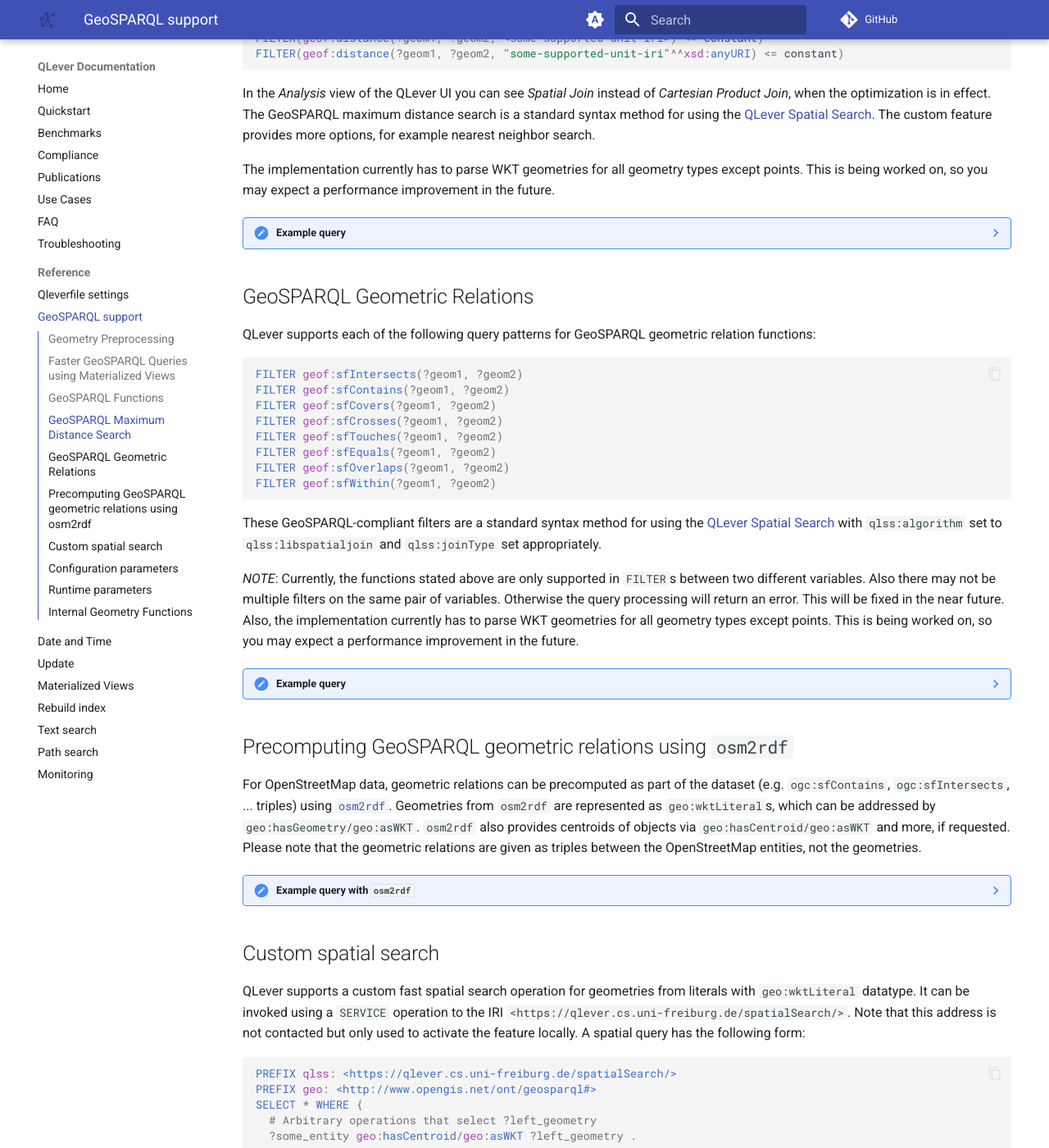
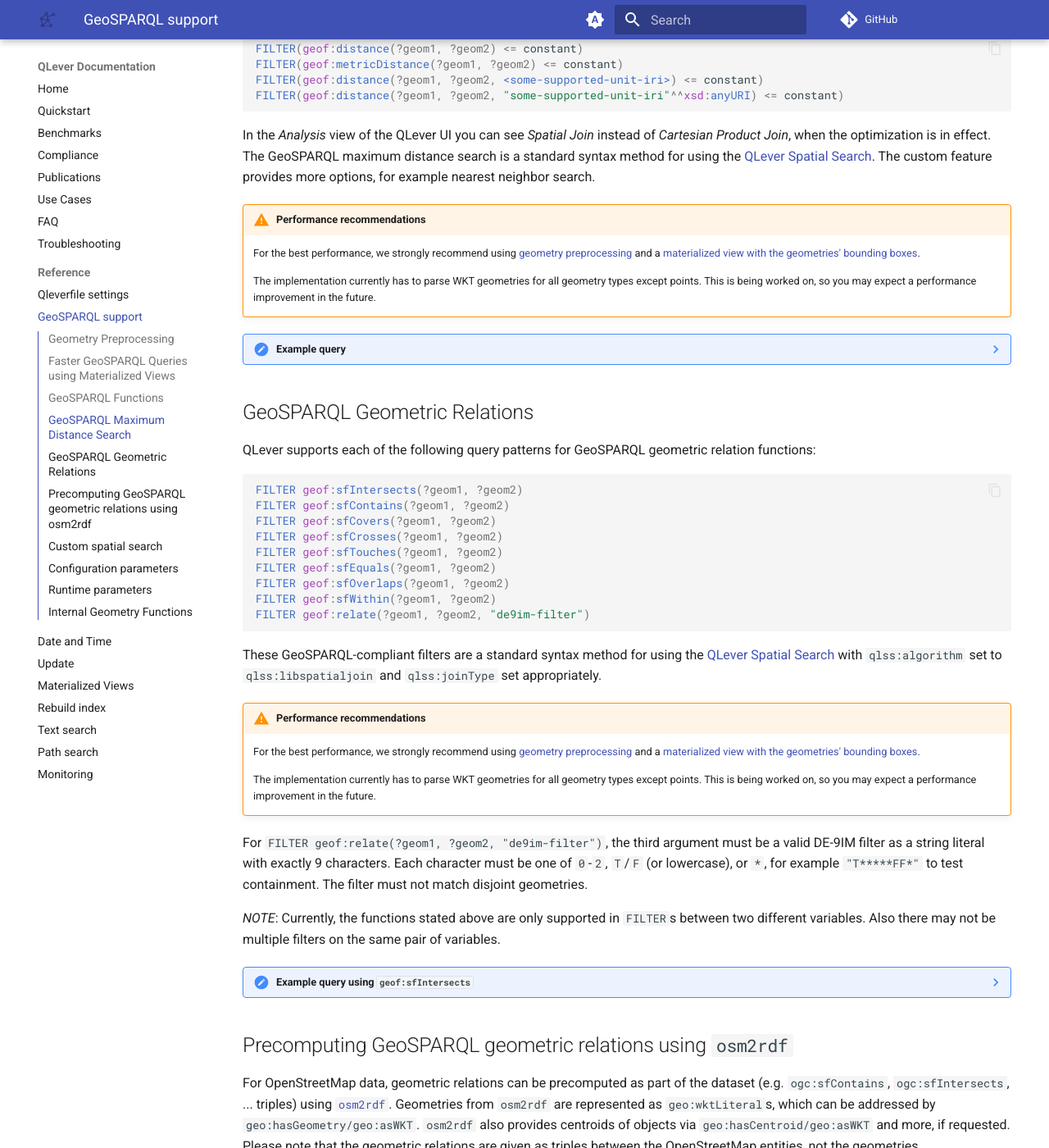
Before and after one commit to qlever-dev/qlever-docs, an MkDocs documentation site: the page built from docs/geosparql.md, in a window 1280 px wide and 1400 px high, scrolled down 3416 px. Shown: the whole window at 82% size. Built offline with MkDocs 1.6.1 and Material for MkDocs 9.7.7, drawn with Linux system fonts in a browser that asks for light colours; plug-ins that fetch from the network failed and are left out; comment, search, counter and statistics services are not loaded; the version menu is left out; some of the changed text lies outside the part shown.

Commit message:
lots of stuff

````diff
--- a/docs/geosparql.md
+++ b/docs/geosparql.md
@@ -4,13 +4,13 @@ This page describes which features from the [OGC GeoSPARQL standard](https://doc
 
 ## Geometry Preprocessing
 
-QLever can preprocess geometries to accelerate various queries. This can be requested via the option `VOCABULARY_TYPE = on-disk-compressed-geo-split` in the `[index]` section of your `Qleverfile` for use with `qlever index` or the `--vocabulary-type on-disk-compressed-geo-split` argument of the `qlever-index` binary.
+QLever can preprocess geometries to accelerate various queries. This can be requested via the option `VOCABULARY_TYPE = on-disk-compressed-geo-split` in the `[index]` section of your `Qleverfile` for use with `qlever index` or the `--vocabulary-type on-disk-compressed-geo-split` argument of the `qlever-index` binary. Together with an appropriate [materialized view](#geo-matview) preprocessing may provide a drastic performance improvement.
 
 If this option is used, QLever will currently precompute centroid, bounding box, geometry type, number of child geometries, length and area for all WKT literals in the input dataset. These can be used for the respective [GeoSPARQL functions](#geosparql-functions), but also for further optimizations (for example, automatic prefiltering of geometries for more efficient [geometric relation filters](#geosparql-geometric-relations)).
 
 ## Faster GeoSPARQL Queries using Materialized Views
 
-[Materialized Views](materialized-views.md) can be used to further improve spatial querying performance. Consider the following materialized view:
+[Materialized Views](materialized-views.md)<a id="geo-matview"></a>  can be used to further improve spatial querying performance. Consider the following materialized view:
 
 ```sparql
 PREFIX geo: <http://www.opengis.net/ont/geosparql#>
@@ -26,9 +26,9 @@ SELECT ?subject ?intermediate ?geometry ?centroid ?area ?length WHERE {
 }
 ```
 
-It will be used whenever `geo:hasGeometry/geo:asWKT` is present in the user query. If the user query additionally contains one of the `BIND`s they are also detected automatically.
+It will be used whenever `geo:hasGeometry/geo:asWKT` is present in the user query. If the user query additionally contains one of the `BIND`s they are also detected and read from the view automatically.
 
-QLever's efficient spatial search operations (see [GeoSPARQL Maximum Distance Search](#geosparql-maximum-distance-search), [GeoSPARQL Geometric Relations](#geosparql-geometric-relations) and [QLever Custom Spatial Search](#custom-spatial-search)) can leverage the bounding boxes given by `ql:envelopeLowerLeft` and `ql:envelopeUpperRight` automatically (see [Internal Geometry Functions](#internal-geometry-functions)). This means it is sufficient for the user to write a query like the following and QLever will use the materialized view and read the geometry bounding boxes for efficient prefiltering directly from the materialized view.
+QLever's efficient spatial search operations (see [GeoSPARQL Maximum Distance Search](#geosparql-maximum-distance-search), [GeoSPARQL Geometric Relations](#geosparql-geometric-relations) and [QLever Custom Spatial Search](#custom-spatial-search)) can leverage the bounding boxes given by `ql:envelopeLowerLeft` and `ql:envelopeUpperRight` automatically (see [Internal Geometry Functions](#internal-geometry-functions)). The same holds for the respective [GeoSPARQL Functions](#geosparql-functions). This means it is sufficient for the user to write a query like the following and QLever will use the materialized view and read the geometry bounding boxes for efficient prefiltering directly from the materialized view.
 
 ```sparql {data-demo-engine="osm-planet"}
 PREFIX osmrel: <https://www.openstreetmap.org/relation/>
@@ -315,7 +315,10 @@ FILTER(geof:distance(?geom1, ?geom2, "some-supported-unit-iri"^^xsd:anyURI) <= c
 
 In the *Analysis* view of the QLever UI you can see *Spatial Join* instead of *Cartesian Product Join*, when the optimization is in effect. The GeoSPARQL maximum distance search is a standard syntax method for using the [QLever Spatial Search](#custom-spatial-search). The custom feature provides more options, for example nearest neighbor search.
 
-The implementation currently has to parse WKT geometries for all geometry types except points. This is being worked on, so you may expect a performance improvement in the future.
+!!! warning "Performance recommendations"
+    For the best performance, we strongly recommend using [geometry preprocessing](#geometry-preprocessing) and a [materialized view with the geometries' bounding boxes](#geo-matview).
+
+    The implementation currently has to parse WKT geometries for all geometry types except points. This is being worked on, so you may expect a performance improvement in the future.
 
 ??? note "Example query"
 
@@ -347,20 +350,25 @@ FILTER geof:sfTouches(?geom1, ?geom2)
 FILTER geof:sfEquals(?geom1, ?geom2)
 FILTER geof:sfOverlaps(?geom1, ?geom2)
 FILTER geof:sfWithin(?geom1, ?geom2)
+FILTER geof:relate(?geom1, ?geom2, "de9im-filter")
 ```
 
 These GeoSPARQL-compliant filters are a standard syntax method for using the
 [QLever Spatial Search](#custom-spatial-search) with `qlss:algorithm` set to
 `qlss:libspatialjoin` and `qlss:joinType` set appropriately.
 
+!!! warning "Performance recommendations"
+    For the best performance, we strongly recommend using [geometry preprocessing](#geometry-preprocessing) and a [materialized view with the geometries' bounding boxes](#geo-matview).
+
+    The implementation currently has to parse WKT geometries for all geometry types except points. This is being worked on, so you may expect a performance improvement in the future.
+
+For `FILTER geof:relate(?geom1, ?geom2, "de9im-filter")`, the third argument must be a valid DE-9IM filter as a string literal with exactly 9 characters. Each character must be one of `0`-`2`, `T`/`F` (or lowercase), or `*`, for example `"T*****FF*"` to test containment. The filter must not match disjoint geometries.
+
 *NOTE*: Currently, the functions stated above are only supported in `FILTER`s
 between two different variables. Also there may not be multiple filters on the
-same pair of variables. Otherwise the query processing will return an error.
-This will be fixed in the near future. Also, the implementation currently has
-to parse WKT geometries for all geometry types except points. This is being
-worked on, so you may expect a performance improvement in the future.
+same pair of variables.
 
-??? note "Example query"
+??? note "Example query using `geof:sfIntersects`"
 
     [All railway lines crossing rivers](https://qlever.dev/osm-planet/oU2Uqb):
 
@@ -373,7 +381,7 @@ worked on, so you may expect a performance improvement in the future.
              geo:hasGeometry/geo:asWKT ?river_geometry .
       ?rail osmkey:railway "rail" ;
             geo:hasGeometry/geo:asWKT ?rail_geometry .
-      FILTER (geof:sfIntersects(?rail_geometry,?river_geometry))
+      FILTER geof:sfIntersects(?rail_geometry,?river_geometry)
     }
     ```
 
@@ -442,13 +450,17 @@ The following configuration parameters are provided in the `SERVICE` as triples
 | `right` | variable | The right join table: *"... find the closest/all intersecting/... [right] geometries"*.  Must refer to a column with literals of `geo:wktLiteral` datatype. |
 | `numNearestNeighbors` | integer | The maximum number of nearest neighbor points from `right` for every point from `left`. Only supported by the `baseline` and `s2` algorithms. |
 | `maxDistance` | integer | The maximum distance in meters between points from `left` and `right` to be included in the result. |
+| `de9imFilter` | string | A valid DE-9IM filter as a literal with exactly 9 characters, each of which must be one of `0`-`2`, `T`/`F` (or lowercase), or `*`. For example `"T*****FF*"` to test containment. The filter must not match disjoint geometries. Requires `algorithm` to be `libspatialjoin` and `joinType` to be `de9im`. |
 | `bindDistance` | variable | An otherwise unbound variable name which will be used to give the distance in kilometers between the result point pairs. |
 | `payload` | variable or IRI `<all>` | Variable from the group graph pattern inside the `SERVICE` to be included in the result. `right` is automatically included. This parameter may be repeated to include multiple variables. For all variables use `<all>`. If `right` is given outside of the `SERVICE` do not use this parameter. |
-| `joinType` | `<intersects>`, `<covers>`, `<contains>`, `<touches>`, `<crosses>`, `<overlaps>`, `<equals>`, `<within>`, `<within-dist>` | The geometric relation to compute between the `left` and `right` geometries. If `within-dist` is chosen, the `maxDistance` parameter is required. Mandatory when using the `libspatialjoin` algorithm and illegal for all other algorithms.  |
+| `joinType` | `<intersects>`, `<covers>`, `<contains>`, `<touches>`, `<crosses>`, `<overlaps>`, `<equals>`, `<within>`, `<within-dist>`, `<de9im>` | The geometric relation to compute between the `left` and `right` geometries. Iff `within-dist` is chosen, the `maxDistance` parameter is required. Iff `de9im` is chosen, the `de9imFilter` parameter is required. Mandatory when using the `libspatialjoin` algorithm and illegal for all other algorithms.  |
 
 NOTE: The individual algorithms support different subsets of all valid literals of `geo:wktLiteral` datatype. The `libspatialjoin` algorithm supports `POINT`, `LINESTRING`, `POLYGON`, `MULTIPOINT`, `MULTILINESTRING`, `MULTIPOLYGON` and `GEOMETRYCOLLECTION`. The `baseline` and `boundingBox` algorithms support the same literals except `GEOMETRYCOLLECTION`. The `s2` algorithm currently only works with `POINT` literals.
 
-NOTE: Geometries except for points currently need to be parsed for every query leading to longer running times. We are working on it.
+!!! warning "Performance recommendations"
+    For the best performance when using the `libspatialjoin` algorithm, we strongly recommend using [geometry preprocessing](#geometry-preprocessing) and a [materialized view with the geometries' bounding boxes](#geo-matview).
+
+    The implementation currently has to parse WKT geometries for all geometry types except points. This is being worked on, so you may expect a performance improvement in the future.
 
 ??? note "Example queries"
 
@@ -501,8 +514,7 @@ NOTE: Geometries except for points currently need to be parsed for every query l
     }
     ```
 
-Special predicate `<max-distance-in-meters:m>`: As a shortcut, a special
-predicate `<max-distance-in-meters:m>` is also supported. The parameter `m`
+Special predicate `<max-distance-in-meters:m>`: As a shortcut for the `s2` algorithm, a special predicate `<max-distance-in-meters:m>` is also supported. The parameter `m`
 refers to the maximum search radius in meters. It may be used as a triple with
 the left join variable as subject and the right join variable as object.
 
@@ -520,7 +532,7 @@ the left join variable as subject and the right join variable as object.
 Deprecated special predicate `<nearest-neighbors:k>` or
 `<nearest-neighbors:k:m>`: *This feature is deprecated and will produce a
 warning, due to confusing semantics. Please use the `SERVICE` syntax instead.*
-A spatial search for nearest neighbors can be realized using `?left
+A spatial search for nearest neighbors using the `s2` algorithm can be realized using `?left
 <nearest-neighbors:k:m> ?right`. Please replace `k` and `m` with integers as
 follows: For each point `?left` QLever will output the `k` nearest points from
 `?right`. Of course, the sets `?left` and `?right` can each be limited using
@@ -560,6 +572,37 @@ completely, set this to `0`.
 
 `ql:isGeoPoint`: Detect whether the given literal is stored in QLever's efficient (lossy) WKT point encoding.
 
+??? note "Example query for `ql:isGeoPoint`"
+
+    ```sparql {data-demo-engine="osm-planet"}
+    PREFIX geo: <http://www.opengis.net/ont/geosparql#>
+    SELECT * {
+      BIND(ql:isGeoPoint("POINT(1 2)"^^geo:wktLiteral) AS ?p1) # true
+      BIND(ql:isGeoPoint("LINESTRING(1 2, 3 4)"^^geo:wktLiteral) AS ?p2) # false
+    }
+    ```
+
 `ql:envelopeLowerLeft` and `ql:envelopeUpperRight`: Returns the corners of the geometry's envelope (aka bounding box) as WKT points.
 
+??? note "Example query for `ql:envelopeLowerLeft` and `ql:envelopeUpperRight`"
+
+    ```sparql {data-demo-engine="osm-planet"}
+    PREFIX geo: <http://www.opengis.net/ont/geosparql#>
+    SELECT * {
+      BIND("LINESTRING(1 2, 3 4)"^^geo:wktLiteral AS ?geom)
+      BIND(ql:envelopeLowerLeft(?geom) AS ?ll) # POINT(1 2)
+      BIND(ql:envelopeUpperRight(?geom) AS ?ur) # POINT(3 4)
+    }
+    ```
+
 `ql:simplifyGeometry`: Given a WKT geometry as a first argument and a tolerance in coordinate units as a second argument, apply the Douglas-Peucker algorithm to simplify the geometry.
+
+??? note "Example query for `ql:simplifyGeometry`"
+
+    ```sparql {data-demo-engine="osm-planet"}
+    PREFIX geo: <http://www.opengis.net/ont/geosparql#>
+    SELECT * {
+      BIND("LINESTRING(7.8412948 47.9977308, 7.8450491 47.9946000, 7.8466262 47.9933540)"^^geo:wktLiteral AS ?geom)
+      BIND(ql:simplifyGeometry(?geom, 0.001) AS ?simple) # LINESTRING(7.841295 47.997731,7.846626 47.993354)
+    }
+    ```
````
Also changed, not shown: other parts of docs/geosparql.md (+3 -2 lines).
